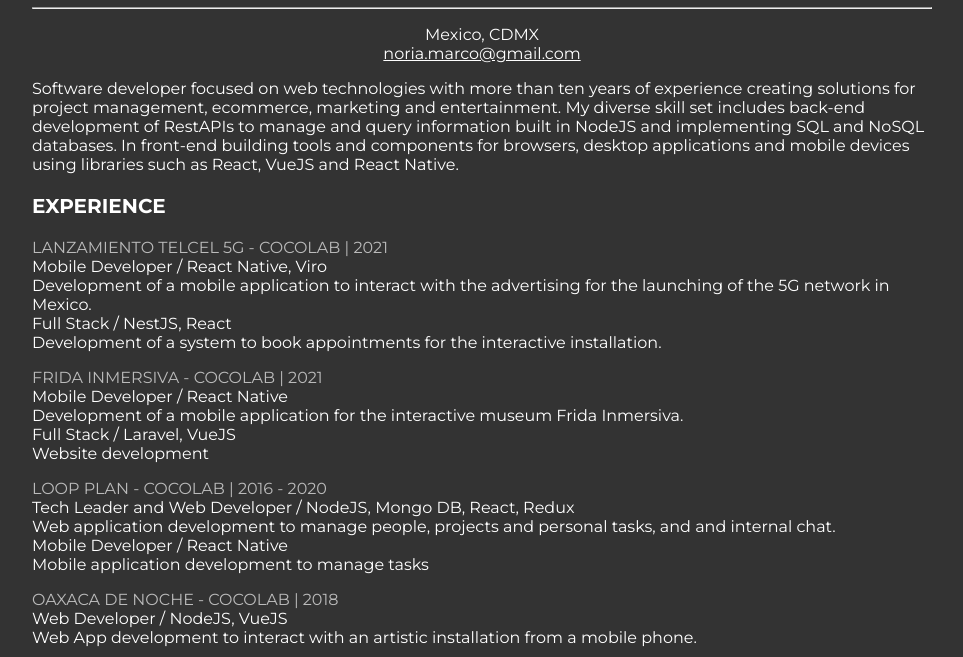
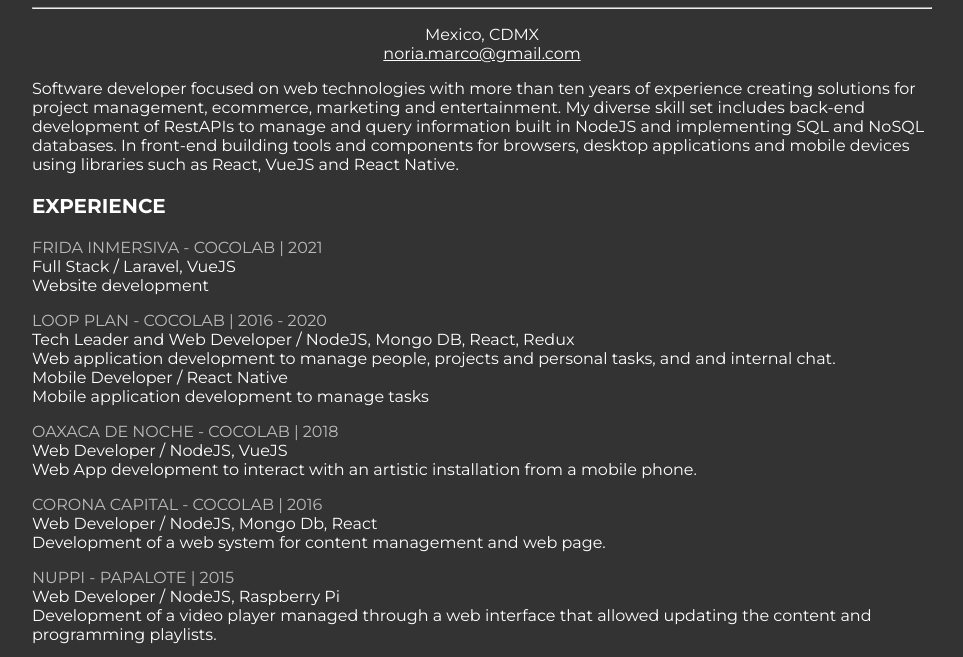
Before and after one commit to marcoblackbird/marco-noria-site, a plain HTML site: page index.html in a window 1280 px wide. Shown: the part 104-761 px from the top of the page, without its empty margins (158-1121 px from the left). Drawn offline with Linux system fonts and the light colour scheme.

Commit message:
Update index.html
Update content.

```diff
--- a/index.html
+++ b/index.html
@@ -82,17 +82,7 @@
   <h2>EXPERIENCE</h2>
 
   <div>
-    <p><span class="job-title">LANZAMIENTO TELCEL 5G - COCOLAB | 2021</span>
-    Mobile Developer / React Native, Viro
-    Development of a mobile application to interact with the advertising for the launching of the 5G network in Mexico.
-    Full Stack / NestJS, React
-    Development of a system to book appointments for the interactive installation.</p>
-  </div>
-
-  <div>
     <p><span class="job-title">FRIDA INMERSIVA - COCOLAB | 2021</span>
-    Mobile Developer / React Native
-    Development of a mobile application for the interactive museum Frida Inmersiva.
     Full Stack / Laravel, VueJS
     Website development</p>
   </div>
```
